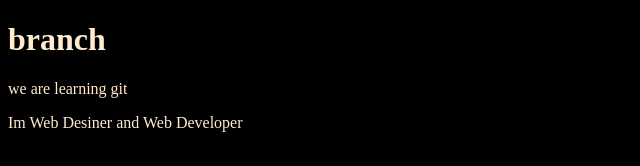
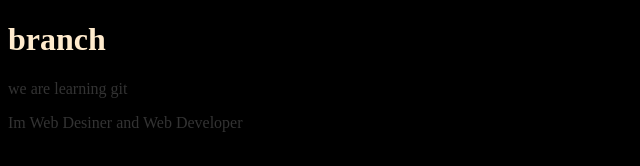
Before and after one commit to elenaesmaili/branch, a plain HTML site: page index.html in a window 1280 px wide. Shown: the whole page, without its empty margins (0-640 px from the left). Drawn offline with Linux system fonts and the light colour scheme.

Commit message:
add new property in css page for paragarph tag in index page

```diff
--- a/css/main.css
+++ b/css/main.css
@@ -2,3 +2,8 @@ body{
     background-color: black;
     color: blanchedalmond;
 }
+
+p
+{
+    color: #333;
+}
```
